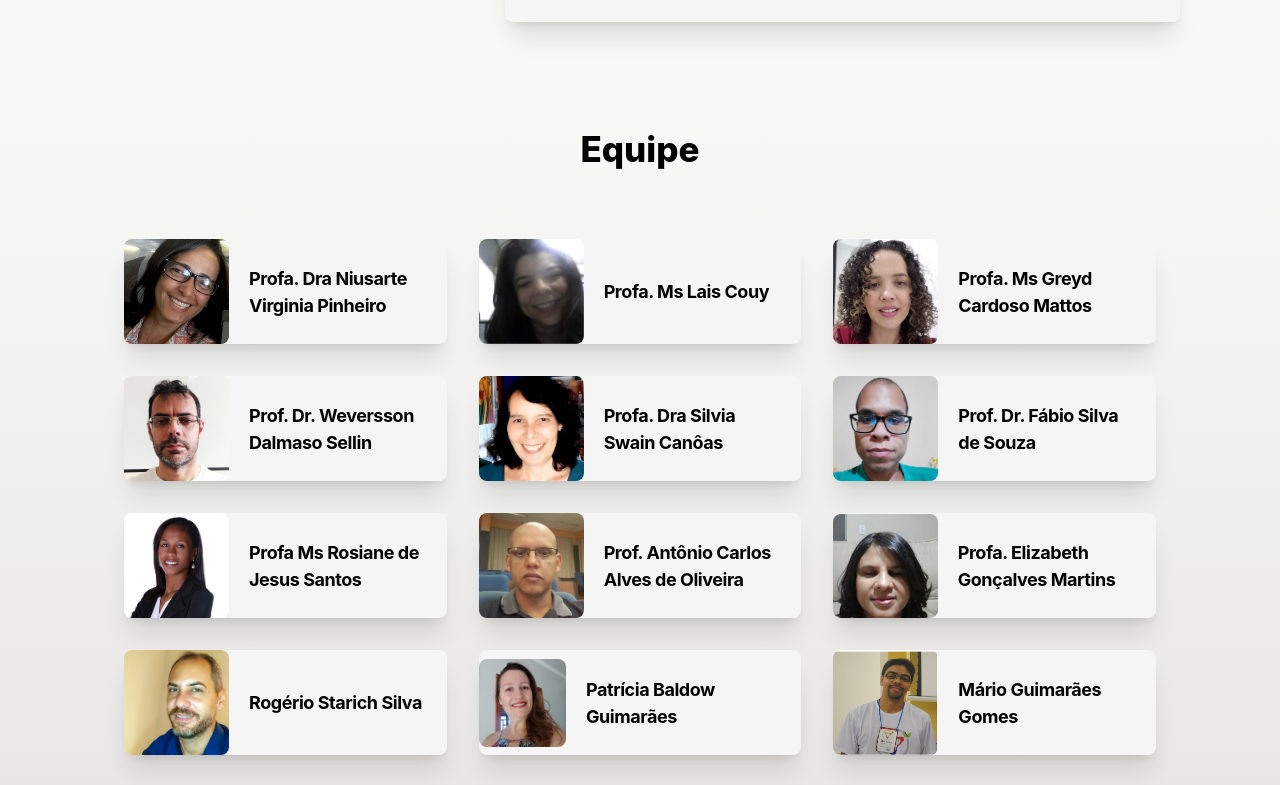
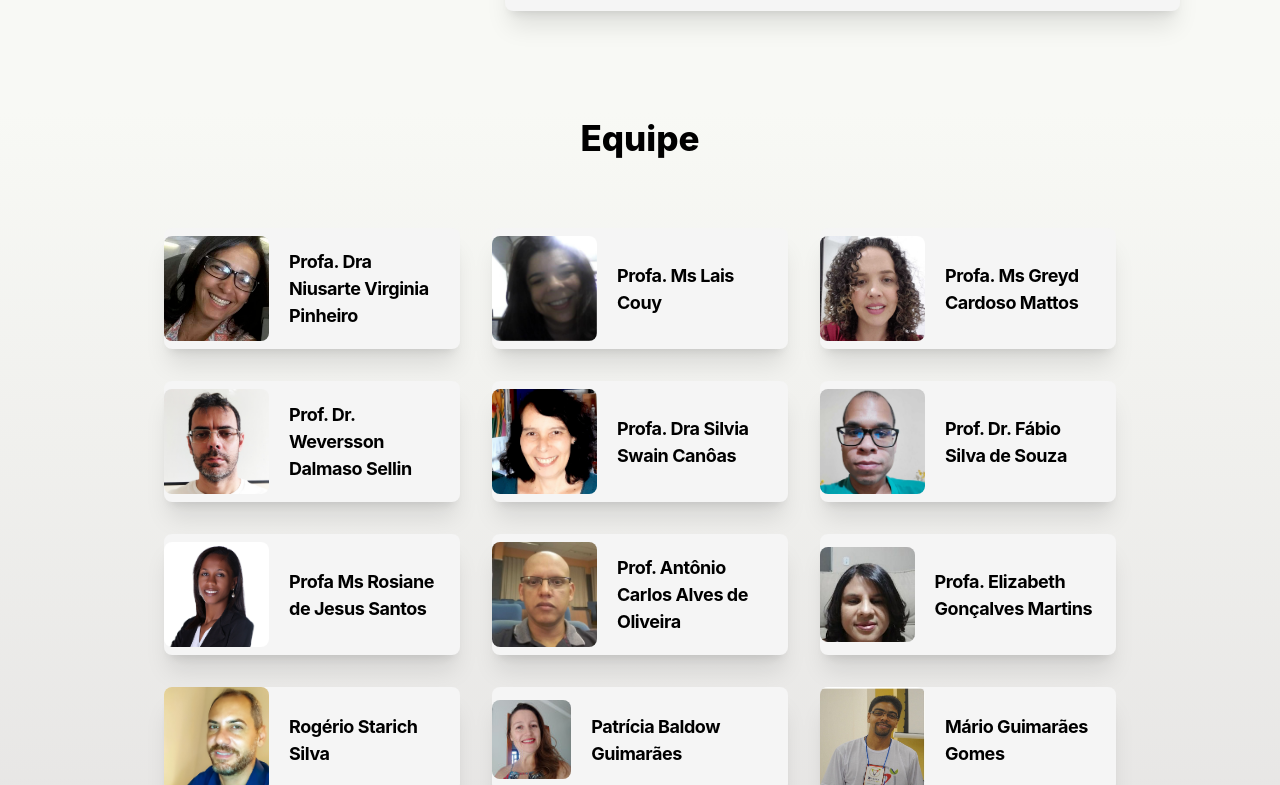
Before and after one commit to MrsBolinhu/gepema, a SvelteKit app: page / in a window 1280 px wide. Shown: the part 1615-2400 px from the top of the page. Built offline with nearby package versions, Linux system fonts and the light colour scheme.

Commit message:
feat: adjust layout

```diff
--- a/src/components/card.svelte
+++ b/src/components/card.svelte
@@ -12,8 +12,8 @@
 			src={photo}
 			alt={name} />
 	</div>
-	<div class="p-5">
-		<h3 class="text-lg font-bold tracking-tight text-gray-900 dark:text-white">
+	<div class="p-5 break-words overflow-hidden">
+		<h3 class="text-sm md:text-lg font-bold tracking-tight text-gray-900 dark:text-white">
 			<a href={lattes} target="_blank">{name}</a>
 		</h3>
 	</div>
--- a/src/components/team.svelte
+++ b/src/components/team.svelte
@@ -1,13 +1,12 @@
 <script>
-	import Team from '../data/team.json';
-	import Card from './card.svelte';
+	import { Card } from '.';
+	import { Team } from '../data';
 </script>
 
 <section class="bg-white">
-	<div class="pb-8 px-4 mx-auto max-w-screen-xl lg:pb-16 lg:px-6">
+	<div class="pb-8 px-0 mx-auto max-w-screen-xl lg:pb-16 lg:px-6">
 		<div class="mx-auto max-w-screen-sm text-center mb-8 lg:mb-16">
 			<h2 class="font-extrabold text-[35px]">Equipe</h2>
-			<!-- <p class="font-light text-gray-500 lg:mb-16 sm:text-xl pt-10">Explore the whole collection of open-source web components and elements built with the utility classes from Tailwind</p> -->
 		</div>
 		<div class="grid gap-8 mb-6 grid-cols-2 lg:mb-16 lg:grid-cols-3 md:grid-cols-2">
 			{#each Team as member}
--- a/src/routes/+page.svelte
+++ b/src/routes/+page.svelte
@@ -5,9 +5,9 @@
 
 <div>
 	<div class="flex w-full h-full lg:min-h-[460px]">
-		<div class="mx-12 md:mx-0 py-16 md:p-[100px]">
+		<div class="px-8 md:mx-0 py-16 md:p-[100px]">
 			<a href="http://portal.ufvjm.edu.br/" target="_blank">
-				<img src="/images/ufvjm-logo.png" alt="Logo da UFVJM" width="200px" />
+				<img src="/images/ufvjm-logo.png" alt="Logo da UFVJM" width="140px" />
 			</a>
 			<h1 class="font-black text-[35px] md:text-[45px] mt-6">
 				Somos o Grupo de Estudos e Pesquisa em Educação Matemática
@@ -19,7 +19,7 @@
 		</div>
 	</div>
 
-	<div class="grid mx-auto h-auto px-12 md:px-[100px] py-[50px] bg-gray">
+	<div class="grid mx-auto h-auto px-8 md:px-[100px] py-[50px] bg-gray">
 		<h2 class="font-extrabold pt-[25px] text-[35px]">Objetivos</h2>
 		<div
 			class="grid grid-cols-1 md:grid-cols-2 w-full mx-auto md:divide-x text-center items-center py-[35px]">
@@ -43,7 +43,7 @@
 		</div>
 	</div>
 
-	<div class="grid mx-auto h-auto px-12 md:px-[100px] py-[50px]">
+	<div class="grid mx-auto h-auto px-8 md:px-[100px] py-[50px]">
 		<h2 class="font-extrabold text-[35px] mx-auto">Nossos livros</h2>
 		<div class="grid grid-cols-1 md:grid-cols-8 w-full mx-auto text-center items-center py-[35px]">
 			<img src="/images/books.png" alt="books" class="md:max-w-md md:pr-[20px] col-span-3" />
@@ -54,7 +54,7 @@
 		</div>
 	</div>
 
-	<div class="grid mx-auto h-auto px-12 md:px-[100px] pb-[50px] bg-gradient-to-t from-gray to-offWhite">
+	<div class="grid mx-auto h-auto px-8 md:px-[140px] pb-[50px] bg-gradient-to-t from-gray to-offWhite">
 		<Team />
 	</div>
 </div>
```
